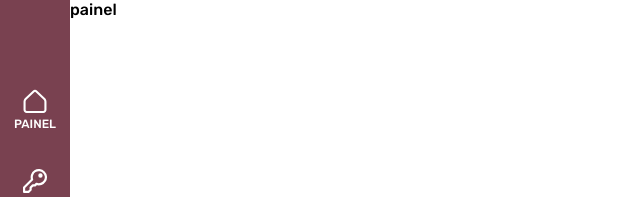
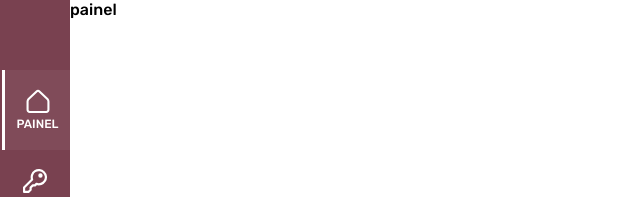
Before and after one commit to AlissonAzevedo/reservas-dio, a Vue app: page / in a window 1280 px wide. Shown: the top 197 px of the page, without its empty margins (0-640 px from the left). Built offline with nearby package versions, Linux system fonts and the light colour scheme.

Commit message:
fix: DrawerItem link IsActive

```diff
--- a/src/components/Menu/DrawerItem/index.vue
+++ b/src/components/Menu/DrawerItem/index.vue
@@ -1,14 +1,10 @@
 <template>
-  <div
-    @click="ToggleMenu"
-    class="container"
-    v-bind:class="{ active: IsActive }"
-  >
-    <router-link class="link" :to="router_item">
+  <router-link id="link" :to="router_item">
+    <div id="container">
       <Icon :icon="icon_src" :alt="icon_name" />
       <p>{{ name }}</p>
-    </router-link>
-  </div>
+    </div>
+  </router-link>
 </template>
 
 <script>
@@ -32,13 +28,7 @@ export default {
   data() {
     return {
       icon_name: this.nome,
-      IsActive: false,
     };
-  },
-  methods: {
-    ToggleMenu() {
-      this.IsActive = !this.IsActive;
-    },
   },
 };
 </script>
@@ -49,7 +39,7 @@ p {
   font-size: 12px;
   text-transform: uppercase;
 }
-.container {
+#container {
   height: 80px;
   width: 100%;
   display: flex;
@@ -58,7 +48,7 @@ p {
   justify-content: center;
 }
 
-.container .link {
+#link #container{
   display: flex;
   flex-direction: column;
   align-items: center;
@@ -67,11 +57,11 @@ p {
   color: #fff;
 }
 
-.container:hover {
+#container:hover {
   background: rgba(0, 0, 0, 0.1);
 }
 
-.active {
+a.router-link-active {
   box-sizing: border-box;
   border: 3.7px solid #fff;
   border-top-style: none;
```
